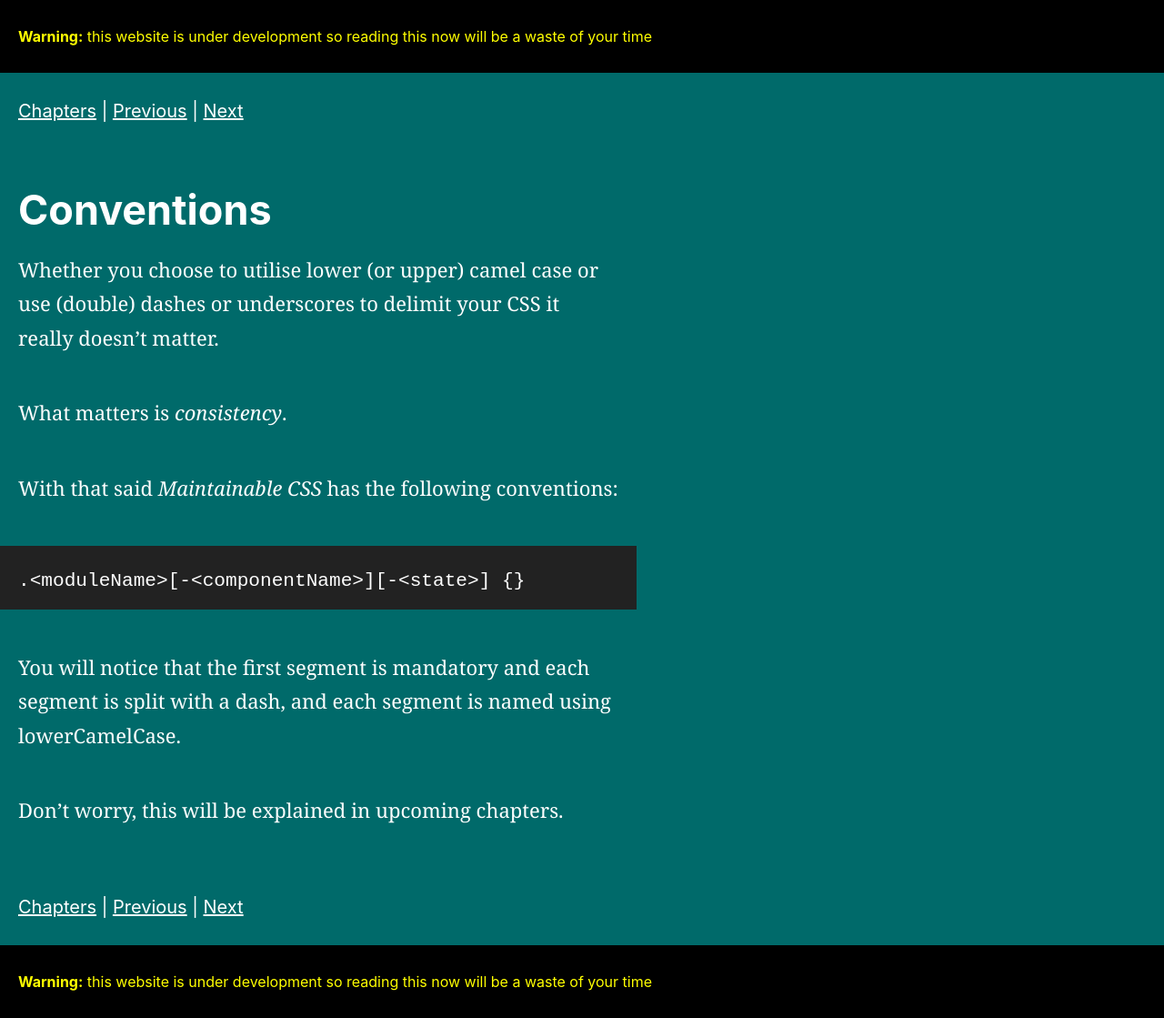
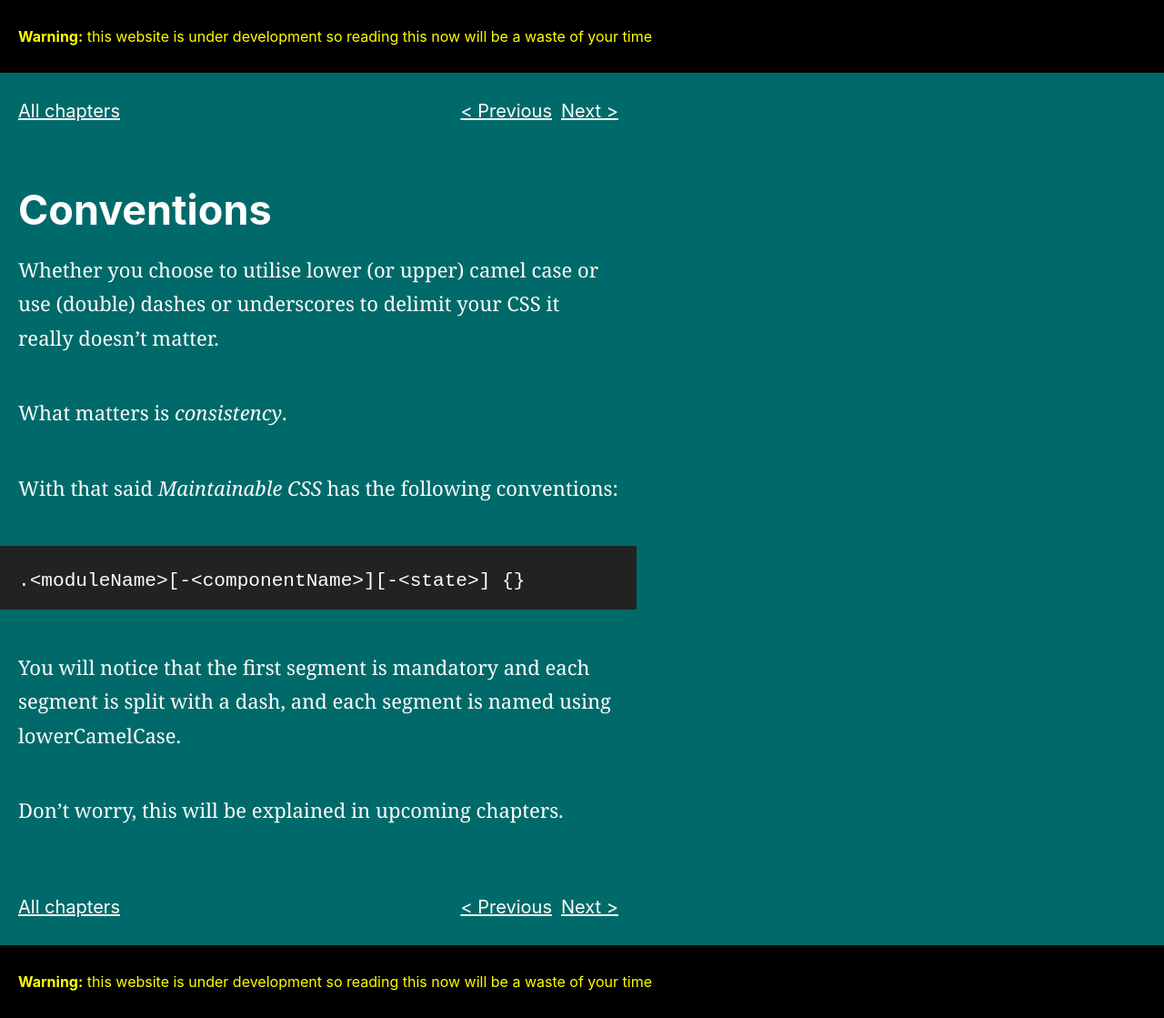
Before and after one commit to adamsilver/maintainablecss.com-jekyll, a Jekyll site: the page built from _chapters/03-conventions.md, in a window 1280 px wide. Shown: the whole page at 91% size. Built offline with Jekyll 4.4.1, drawn with Linux system fonts in a browser that asks for light colours.

Commit message:
Chap nav

```diff
--- a/_includes/chapterNavigation.html
+++ b/_includes/chapterNavigation.html
@@ -1,9 +1,15 @@
 <div class="chapterNavigation">
-	<a href="/">Chapters</a>
-	{% if page.previous %}
-		| <a class="chapterNavigation-previous" href="{{page.previous.url}}">Previous</a>
-	{% endif %}
-	{% if page.next %}
-		| <a class="chapterNavigation-next" href="{{page.next.url}}">Next</a>
-	{% endif %}
+	<a class="chapterNavigation-allChapters" href="/">All chapters</a>
+	<div class="chapterNavigation-nextPreviousWrapper">
+		{% if page.previous %}
+			<div class="chapterNavigation-previous">
+				<a  href="{{page.previous.url}}">&lt; Previous</a>
+			</div>
+		{% endif %}
+		{% if page.next %}
+			<div class="chapterNavigation-next">
+				<a  href="{{page.next.url}}">Next &gt;</a>
+			</div>
+		{% endif %}
+	</div>
 </div>
--- a/assets/css/main.css
+++ b/assets/css/main.css
@@ -163,12 +163,32 @@ a:active {
 .chapterNavigation {
 	padding: 30px 20px;
 	font-size: 1.6em;
+	overflow: hidden;
+	max-width: 660px;
 }
 
 @media(min-width: 600px) {
 	.chapterNavigation {
 		font-size: 2em;
 	}
+}
+
+.chapterNavigation-allChapters {
+	float: left;
+}
+
+.chapterNavigation-nextPreviousWrapper {
+	float: right;
+}
+
+.chapterNavigation-previous {
+	float: left;
+	padding-right: 5px;
+}
+
+.chapterNavigation-next {
+	float: left;
+	padding-left: 5px;
 }
 
 /**********************************************************
```
